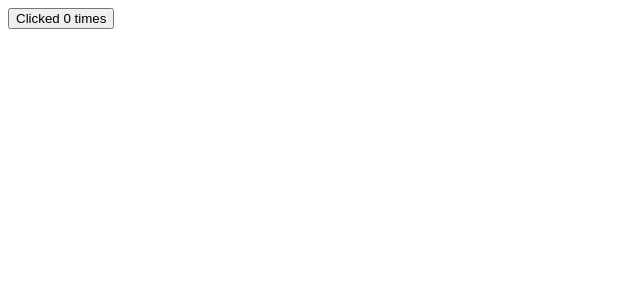
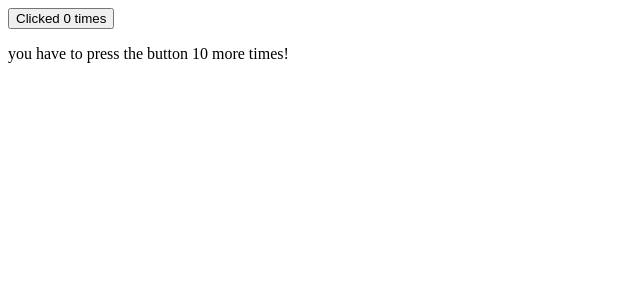
Before and after one commit to bzm3r/relearning-svelte, a SvelteKit app: page / in a window 1280 px wide. Shown: the top 300 px of the page, without its empty margins (0-640 px from the left). Built offline with nearby package versions, Linux system fonts and the light colour scheme.

Commit message:
svelte addition to HTML: else blocks

```diff
--- a/src/tutorial/Tutorial.svelte
+++ b/src/tutorial/Tutorial.svelte
@@ -13,4 +13,6 @@
 
 {#if count > 10}
 	<p>{count} is greater than 10</p>
+{:else}
+	<p>you have to press the button {10 - count} more times!</p>
 {/if}
```
